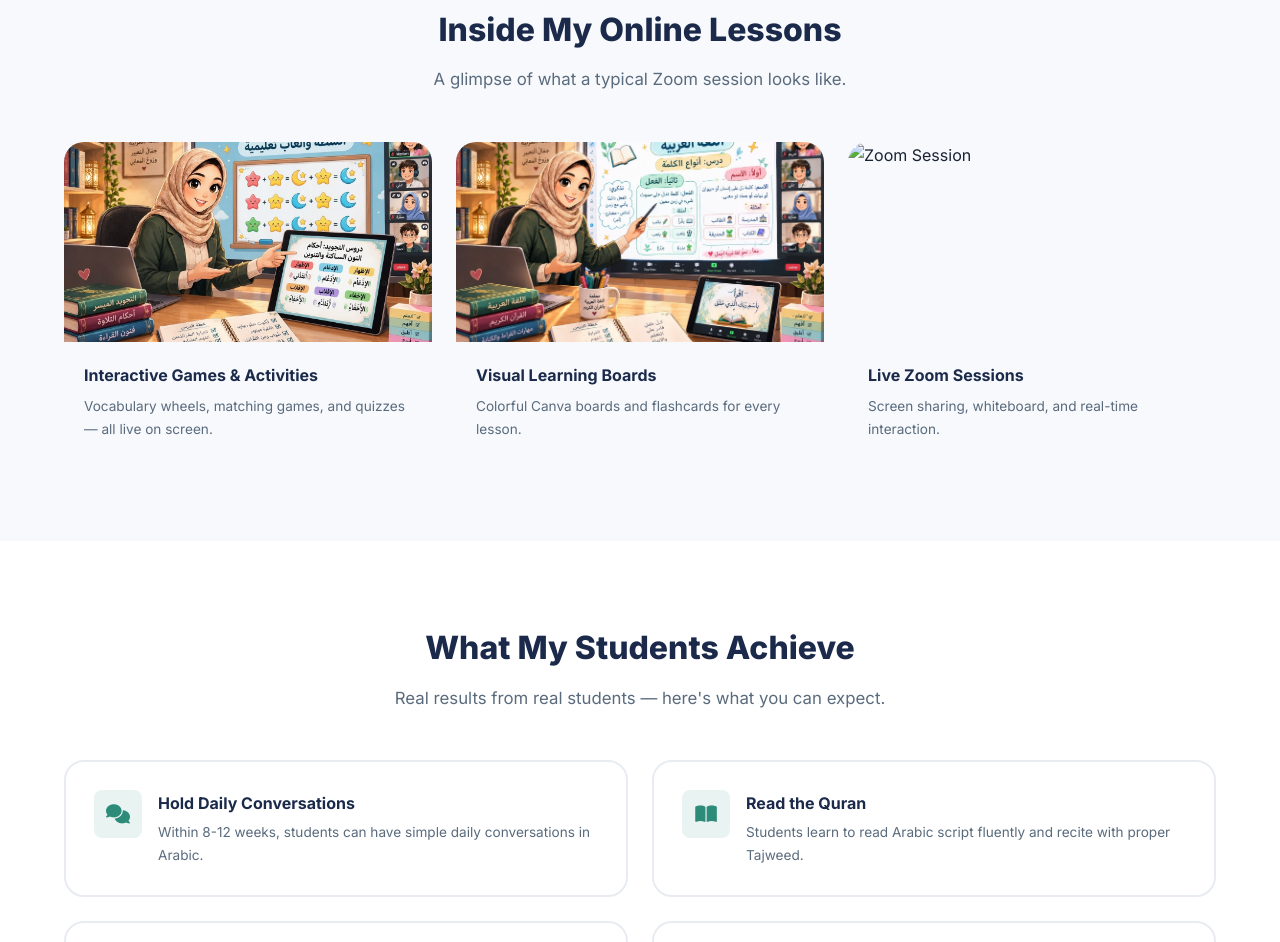
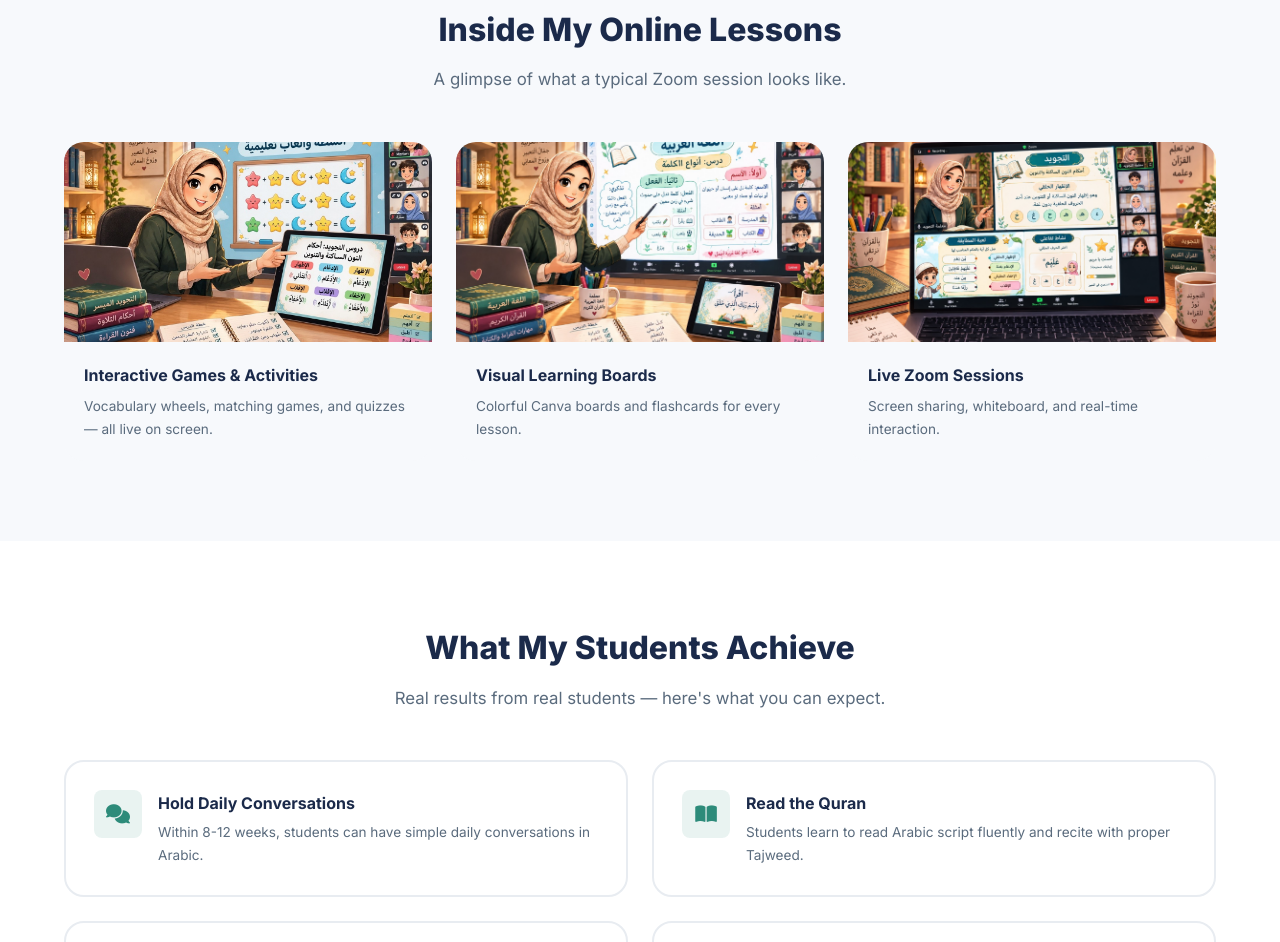
Before and after one commit to oufa230625-creator/Alzahraa-Teacher, a plain HTML site: page index.html in a window 1280 px wide. Shown: the part 3240-4182 px from the top of the page. Drawn offline with Linux system fonts and the light colour scheme.

Commit message:
Update index.html

```diff
--- a/index.html
+++ b/index.html
@@ -628,7 +628,7 @@
                 </div>
             </div>
             <div class="lesson-card fade-in">
-                <img src="assets/images/Zoom Session.png" alt="Zoom Session" class="lesson-img">
+                <img src="assets/images/zoom session.jpg" alt="Zoom Session" class="lesson-img">
                 <div class="lesson-body">
                     <h3 data-i18n="les3_title">Live Zoom Sessions</h3>
                     <p data-i18n="les3_desc">Screen sharing, whiteboard, and real-time interaction.</p>
```
